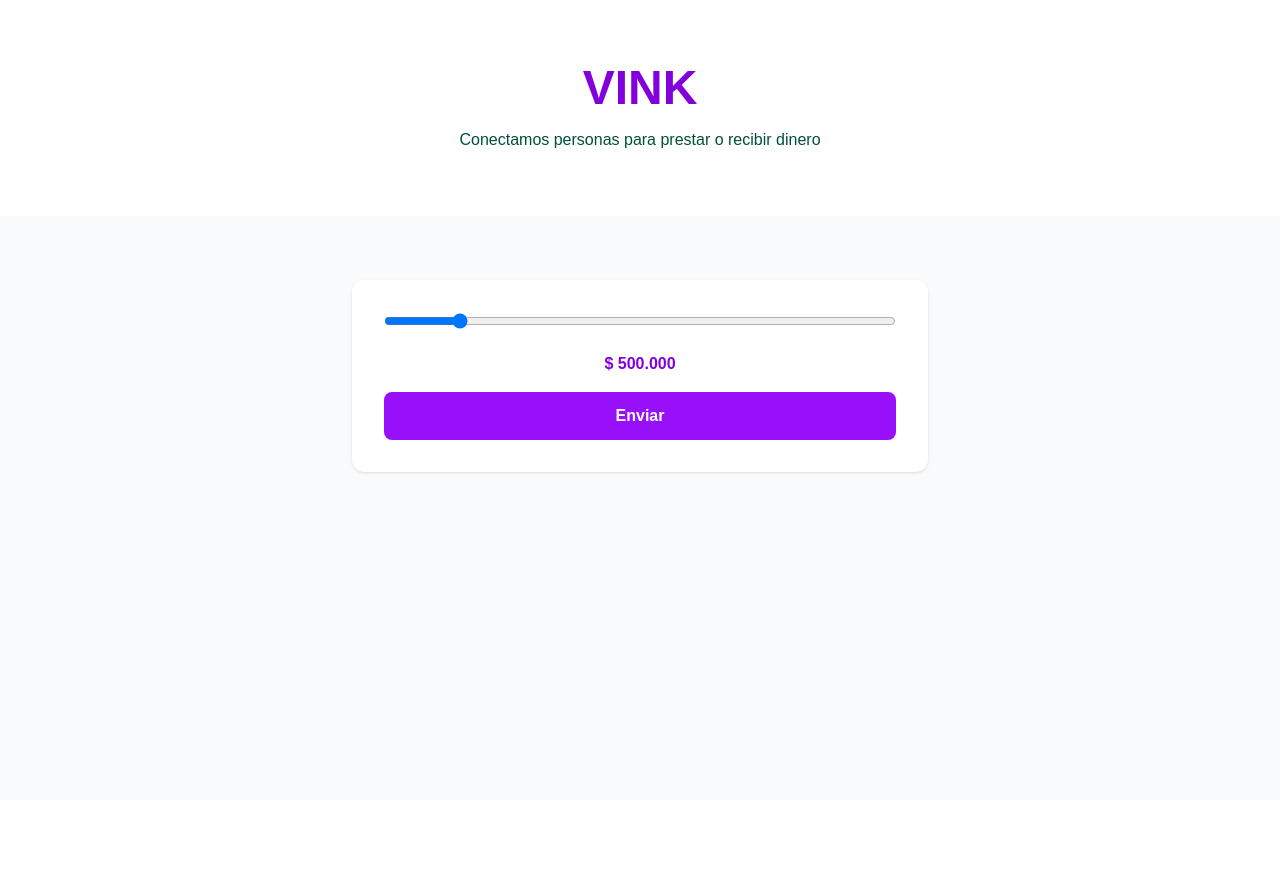
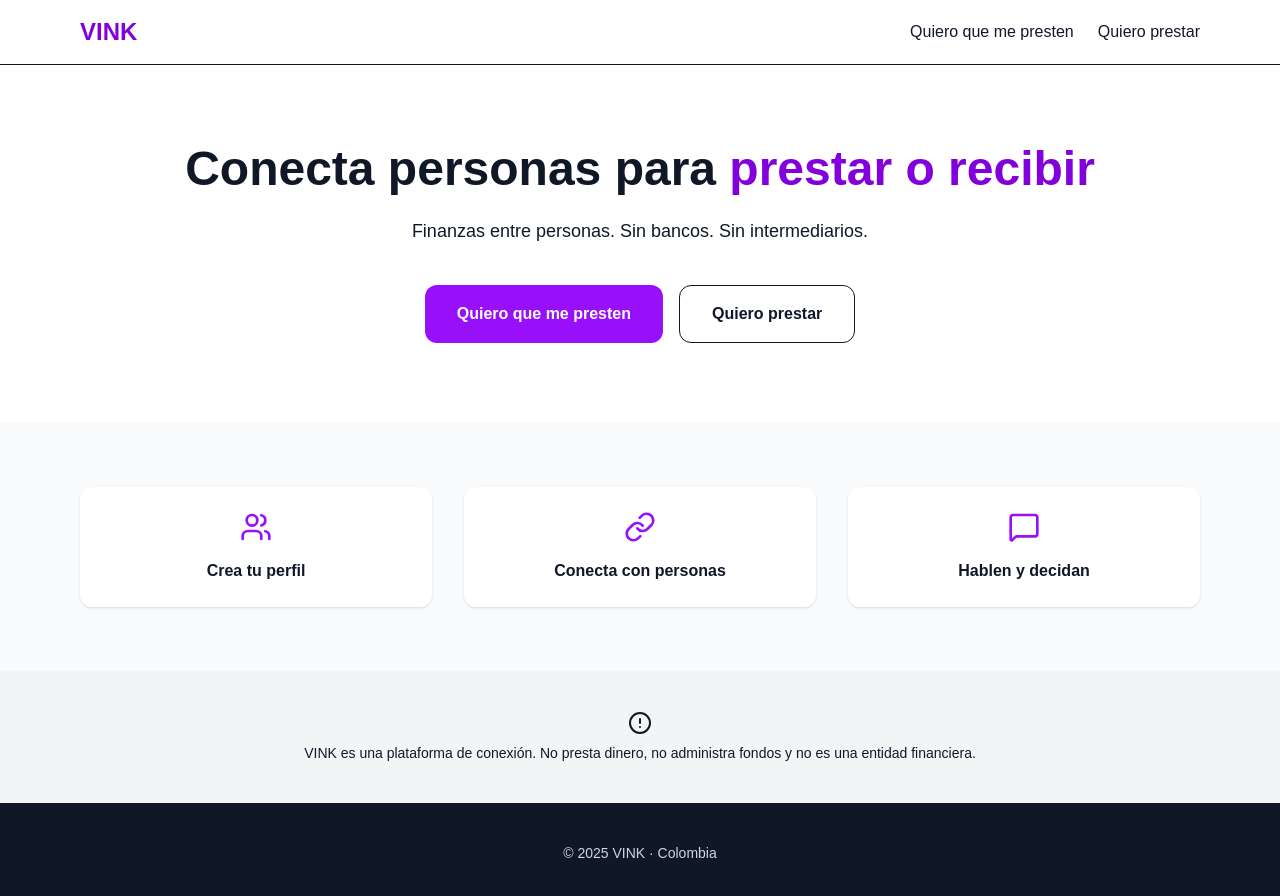
Before and after one commit to VinkCO0606/VInk, a Next.js app: page / in a window 1280 px wide. Shown: the top 896 px of the page. Before the commit the page ends 800 px from the top, so only its background shows below. Built offline with nearby package versions, Linux system fonts and the light colour scheme.

Commit message:
fix: restore full landing page

```diff
--- a/app/page.tsx
+++ b/app/page.tsx
@@ -1,214 +1,207 @@
 'use client';
-import React, { useState, useEffect } from 'react';
+
+import { useState, useEffect } from 'react';
 import {
   Users,
-  ArrowRightLeft,
+  Link as LinkIcon,
   MessageSquare,
   ShieldCheck,
   Zap,
   CheckCircle2,
   AlertCircle,
-  ChevronRight,
   Menu,
   X,
-  Link as LinkIcon,
-  Info
 } from 'lucide-react';
 
 /* =======================
-   UTILIDADES
+   UTILIDAD MONEDA
 ======================= */
-const formatCurrency = (value: number): string => {
-  return new Intl.NumberFormat('es-CO', {
+const formatCurrency = (value: number) =>
+  new Intl.NumberFormat('es-CO', {
     style: 'currency',
     currency: 'COP',
-    minimumFractionDigits: 0,
     maximumFractionDigits: 0,
   }).format(value);
-};
 
 /* =======================
    MODAL LEGAL
 ======================= */
-const LegalModal = ({
+function LegalModal({
+  open,
+  onClose,
   title,
-  isOpen,
-  onClose,
   content,
 }: {
+  open: boolean;
+  onClose: () => void;
   title: string;
-  isOpen: boolean;
-  onClose: () => void;
   content: string;
-}) => {
-  if (!isOpen) return null;
+}) {
+  if (!open) return null;
 
   return (
-    <div className="fixed inset-0 bg-emerald-950/60 z-50 flex items-center justify-center p-4">
-      <div className="bg-white rounded-xl max-w-2xl w-full max-h-[80vh] overflow-y-auto p-6 relative shadow-2xl">
-        <button
-          onClick={onClose}
-          className="absolute top-4 right-4 text-emerald-700 hover:text-purple-700"
-        >
-          <X size={24} />
+    <div className="fixed inset-0 bg-black/50 z-50 flex items-center justify-center p-4">
+      <div className="bg-white max-w-2xl w-full rounded-xl p-6 relative">
+        <button onClick={onClose} className="absolute top-4 right-4">
+          <X />
         </button>
-        <h3 className="text-xl font-bold text-emerald-950 mb-4">{title}</h3>
-        <div className="text-emerald-900 text-sm whitespace-pre-wrap leading-relaxed">
-          {content}
-        </div>
+        <h3 className="text-xl font-bold mb-4">{title}</h3>
+        <pre className="text-sm whitespace-pre-wrap">{content}</pre>
       </div>
     </div>
   );
-};
-
-/* =======================
-   NOTIFICACIÓN
-======================= */
-const Notification = ({
-  message,
-  type,
-  onClose,
-}: {
-  message: string | null;
-  type: 'success' | 'error';
-  onClose: () => void;
-}) => {
-  if (!message) return null;
-
-  const bgColor = type === 'success' ? 'bg-emerald-500' : 'bg-red-500';
-  const Icon = type === 'success' ? CheckCircle2 : AlertCircle;
-
-  return (
-    <div
-      className={`fixed top-4 left-1/2 -translate-x-1/2 z-50 p-4 rounded-lg shadow-xl text-white flex items-center gap-3 ${bgColor}`}
-    >
-      <Icon size={20} />
-      <span className="font-semibold text-sm">{message}</span>
-      <button onClick={onClose} className="ml-4 p-1 hover:bg-white/20 rounded">
-        <X size={16} />
-      </button>
-    </div>
-  );
-};
+}
 
 /* =======================
    LANDING
 ======================= */
-export default function VinkLanding() {
-  const [activeTab, setActiveTab] = useState<'borrower' | 'lender' | null>(null);
+export default function Page() {
+  const [mode, setMode] = useState<'borrow' | 'lend' | null>(null);
   const [amount, setAmount] = useState<number>(500000);
-  const [returnRate, setReturnRate] = useState<number>(15);
-  const [menuOpen, setMenuOpen] = useState<boolean>(false);
-  const [modalContent, setModalContent] = useState<{
-    title: string;
-    text: string;
-  } | null>(null);
-  const [notification, setNotification] = useState<{
-    message: string;
-    type: 'success' | 'error';
-  } | null>(null);
+  const [menu, setMenu] = useState(false);
+  const [legal, setLegal] = useState<null | 'terms' | 'privacy'>(null);
 
   useEffect(() => {
-    if (activeTab) {
-      document.getElementById('main-form')?.scrollIntoView({ behavior: 'smooth' });
+    if (mode) {
+      document.getElementById('form')?.scrollIntoView({ behavior: 'smooth' });
     }
-  }, [activeTab]);
-
-  const handleSliderChange = (
-    e: React.ChangeEvent<HTMLInputElement>
-  ) => {
-    setAmount(Number(e.target.value));
-  };
-
-  const handleSubmit = (
-    e: React.FormEvent<HTMLFormElement>
-  ) => {
-    e.preventDefault();
-
-    const type =
-      activeTab === 'borrower'
-        ? 'Solicitud de préstamo'
-        : 'Interés en prestar';
-
-    setNotification({
-      message: `Gracias. Hemos registrado tu ${type}. Esto es una demo.`,
-      type: 'success',
-    });
-
-    setTimeout(() => setNotification(null), 5000);
-  };
-
-  const openLegalModal = (
-    type: 'privacy' | 'terms' | 'cookies'
-  ) => {
-    const texts = {
-      privacy:
-        'POLÍTICA DE PRIVACIDAD\n\nVINK actúa como conector tecnológico.',
-      terms:
-        'TÉRMINOS Y CONDICIONES\n\nVINK NO ES UNA ENTIDAD FINANCIERA.',
-      cookies:
-        'POLÍTICA DE COOKIES\n\nUtilizamos cookies para mejorar la experiencia.',
-    };
-
-    setModalContent({
-      title:
-        type === 'privacy'
-          ? 'Política de Privacidad'
-          : type === 'terms'
-          ? 'Términos y Condiciones'
-          : 'Cookies',
-      text: texts[type],
-    });
-  };
+  }, [mode]);
 
   return (
-    <div className="min-h-screen bg-gray-50">
-      <header className="bg-white py-16 text-center">
-        <h1 className="text-5xl font-bold text-purple-700 mb-4">VINK</h1>
-        <p className="text-emerald-900">
-          Conectamos personas para prestar o recibir dinero
+    <div className="min-h-screen bg-gray-50 text-gray-900">
+      {/* NAV */}
+      <nav className="bg-white border-b sticky top-0 z-40">
+        <div className="max-w-6xl mx-auto px-4 h-16 flex justify-between items-center">
+          <span className="font-bold text-2xl text-purple-700">VINK</span>
+          <button onClick={() => setMenu(!menu)} className="md:hidden">
+            <Menu />
+          </button>
+          <div className="hidden md:flex gap-6">
+            <button onClick={() => setMode('borrow')}>Quiero que me presten</button>
+            <button onClick={() => setMode('lend')}>Quiero prestar</button>
+          </div>
+        </div>
+      </nav>
+
+      {/* HERO */}
+      <header className="py-20 text-center bg-white">
+        <h1 className="text-5xl font-extrabold mb-6">
+          Conecta personas para <span className="text-purple-700">prestar o recibir</span>
+        </h1>
+        <p className="text-lg mb-10">
+          Finanzas entre personas. Sin bancos. Sin intermediarios.
         </p>
+        <div className="flex justify-center gap-4">
+          <button
+            onClick={() => setMode('borrow')}
+            className="px-8 py-4 bg-purple-600 text-white rounded-xl font-bold"
+          >
+            Quiero que me presten
+          </button>
+          <button
+            onClick={() => setMode('lend')}
+            className="px-8 py-4 border rounded-xl font-bold"
+          >
+            Quiero prestar
+          </button>
+        </div>
       </header>
 
-      <section id="main-form" className="py-16">
-        <form
-          onSubmit={handleSubmit}
-          className="max-w-xl mx-auto bg-white p-8 rounded-xl shadow"
-        >
+      {/* CÓMO FUNCIONA */}
+      <section className="py-16 max-w-6xl mx-auto px-4 grid md:grid-cols-3 gap-8">
+        {[
+          { icon: Users, title: 'Crea tu perfil' },
+          { icon: LinkIcon, title: 'Conecta con personas' },
+          { icon: MessageSquare, title: 'Hablen y decidan' },
+        ].map((s, i) => (
+          <div key={i} className="bg-white p-6 rounded-xl shadow text-center">
+            <s.icon className="mx-auto mb-4 text-purple-600" size={32} />
+            <h3 className="font-bold">{s.title}</h3>
+          </div>
+        ))}
+      </section>
+
+      {/* FORMULARIO */}
+      {mode && (
+        <section id="form" className="py-16">
+          <div className="max-w-xl mx-auto bg-white p-8 rounded-xl shadow">
+            <h3 className="text-2xl font-bold mb-6 text-center">
+              {mode === 'borrow'
+                ? '¿Cuánto dinero necesitas?'
+                : '¿Cuánto prestarías por persona?'}
+            </h3>
+
+            <p className="text-center text-3xl font-extrabold text-purple-700 mb-4">
+              {amount >= 3000000 ? 'Más de $3.000.000' : formatCurrency(amount)}
+            </p>
+
             <input
               type="range"
-            min="100000"
-            max="3000000"
-            step="50000"
+              min={100000}
+              max={3000000}
+              step={50000}
               value={amount}
-            onChange={handleSliderChange}
-            className="w-full"
+              onChange={(e) => setAmount(Number(e.target.value))}
+              className="w-full mb-6"
             />
 
-          <p className="text-center text-purple-700 font-bold my-4">
-            {formatCurrency(amount)}
-          </p>
+            <input
+              type="email"
+              required
+              placeholder="Correo electrónico"
+              className="w-full border p-3 rounded mb-4"
+            />
 
+            <label className="text-sm flex gap-2 items-start mb-4">
+              <input type="checkbox" required />
+              Acepto los{' '}
               <button
-            type="submit"
-            className="w-full bg-purple-600 text-white py-3 rounded-lg font-bold"
+                type="button"
+                className="underline"
+                onClick={() => setLegal('terms')}
               >
+                Términos
+              </button>{' '}
+              y la{' '}
+              <button
+                type="button"
+                className="underline"
+                onClick={() => setLegal('privacy')}
+              >
+                Política de Privacidad
+              </button>
+            </label>
+
+            <button className="w-full bg-purple-600 text-white py-3 rounded font-bold">
               Enviar
             </button>
-        </form>
+          </div>
+        </section>
+      )}
+
+      {/* DISCLAIMER */}
+      <section className="bg-gray-100 py-10 text-center text-sm px-4">
+        <AlertCircle className="mx-auto mb-2" />
+        VINK es una plataforma de conexión. No presta dinero, no administra fondos
+        y no es una entidad financiera.
       </section>
 
-      <Notification
-        message={notification?.message ?? null}
-        type={notification?.type ?? 'success'}
-        onClose={() => setNotification(null)}
-      />
+      {/* FOOTER */}
+      <footer className="bg-gray-900 text-gray-300 py-10 text-center text-sm">
+        © {new Date().getFullYear()} VINK · Colombia
+      </footer>
 
       <LegalModal
-        isOpen={!!modalContent}
-        onClose={() => setModalContent(null)}
-        title={modalContent?.title ?? ''}
-        content={modalContent?.text ?? ''}
+        open={legal === 'terms'}
+        onClose={() => setLegal(null)}
+        title="Términos y Condiciones"
+        content="VINK no presta dinero ni intermedia financieramente."
+      />
+      <LegalModal
+        open={legal === 'privacy'}
+        onClose={() => setLegal(null)}
+        title="Política de Privacidad"
+        content="Datos tratados según Ley 1581 de 2012."
       />
     </div>
   );
```
Lines whose indentation alone changed are shown as unchanged.
